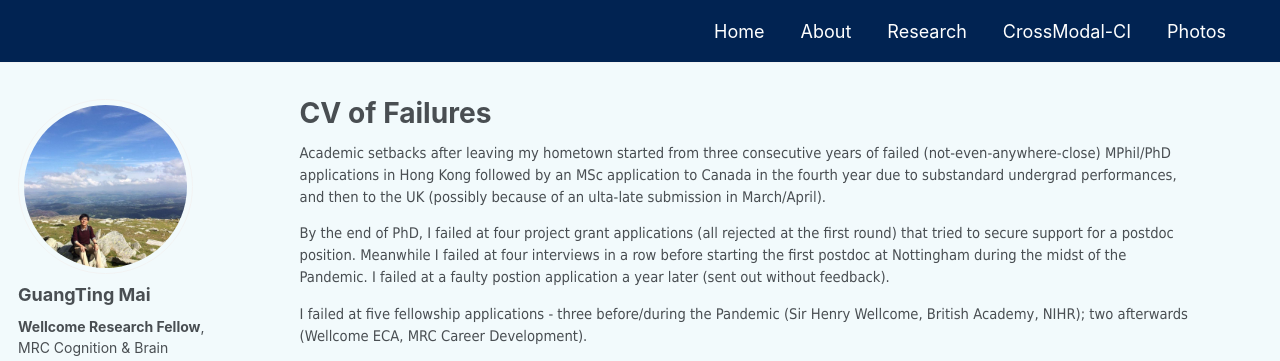
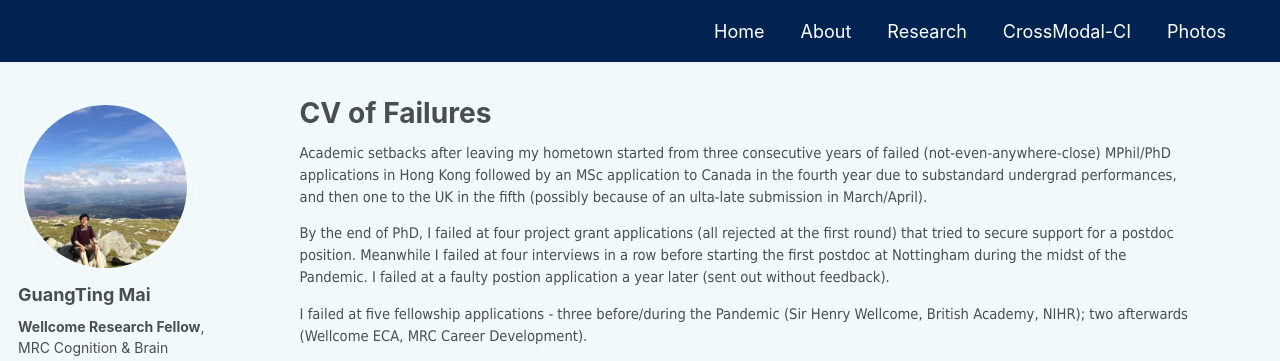
Before and after one commit to guangtingmai/guangtingmai.github.io, a Jekyll site: the page built from _pages/cv-failures.html, in a window 1280 px wide. Shown: the top 361 px of the page. Built offline with Jekyll 4.4.1, drawn with Linux system fonts in a browser that asks for light colours.

Commit message:
Update cv-failures.html

```diff
--- a/_pages/cv-failures.html
+++ b/_pages/cv-failures.html
@@ -6,7 +6,7 @@ author_profile: true
 ---
 <p span style="font-size:11pt;font-family: Tahoma;line-height:1.5;display:block;margin-bottom:0.2vh">Academic setbacks after leaving my hometown started from
   three consecutive years of failed (not-even-anywhere-close) MPhil/PhD applications in Hong Kong followed by an MSc application to Canada in the fourth year
-  due to substandard undergrad performances, and then to the UK (possibly because of an ulta-late submission in March/April).</span></p>
+  due to substandard undergrad performances, and then one to the UK in the fifth (possibly because of an ulta-late submission in March/April).</span></p>
 <p span style="font-size:11pt;font-family: Tahoma;line-height:1.5;display:block;margin-bottom:0.2vh">By the end of PhD, I failed at four project grant applications
   (all rejected at the first round) that tried to secure support for a postdoc position. Meanwhile I failed at four interviews in a row before starting the
   first postdoc at Nottingham during the midst of the Pandemic. I failed at a faulty postion application a year later (sent out without feedback).</p>
```
